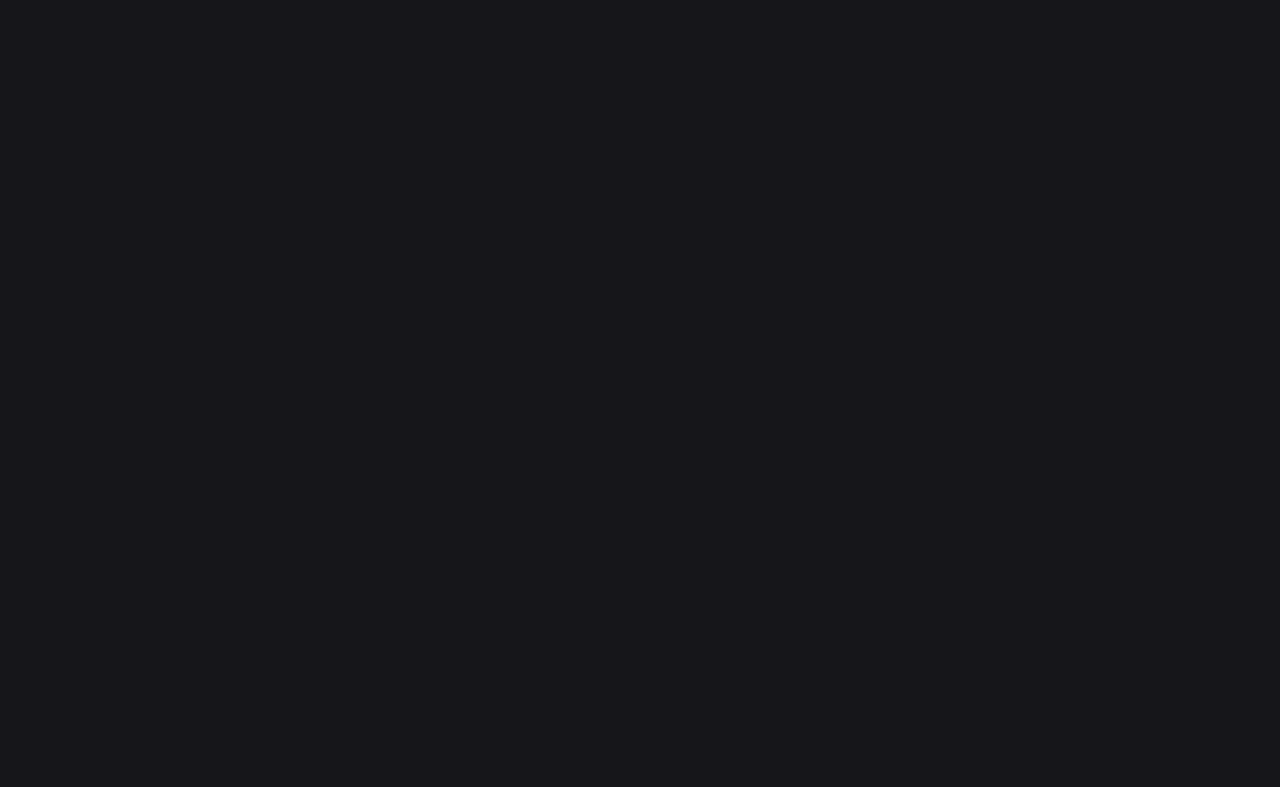
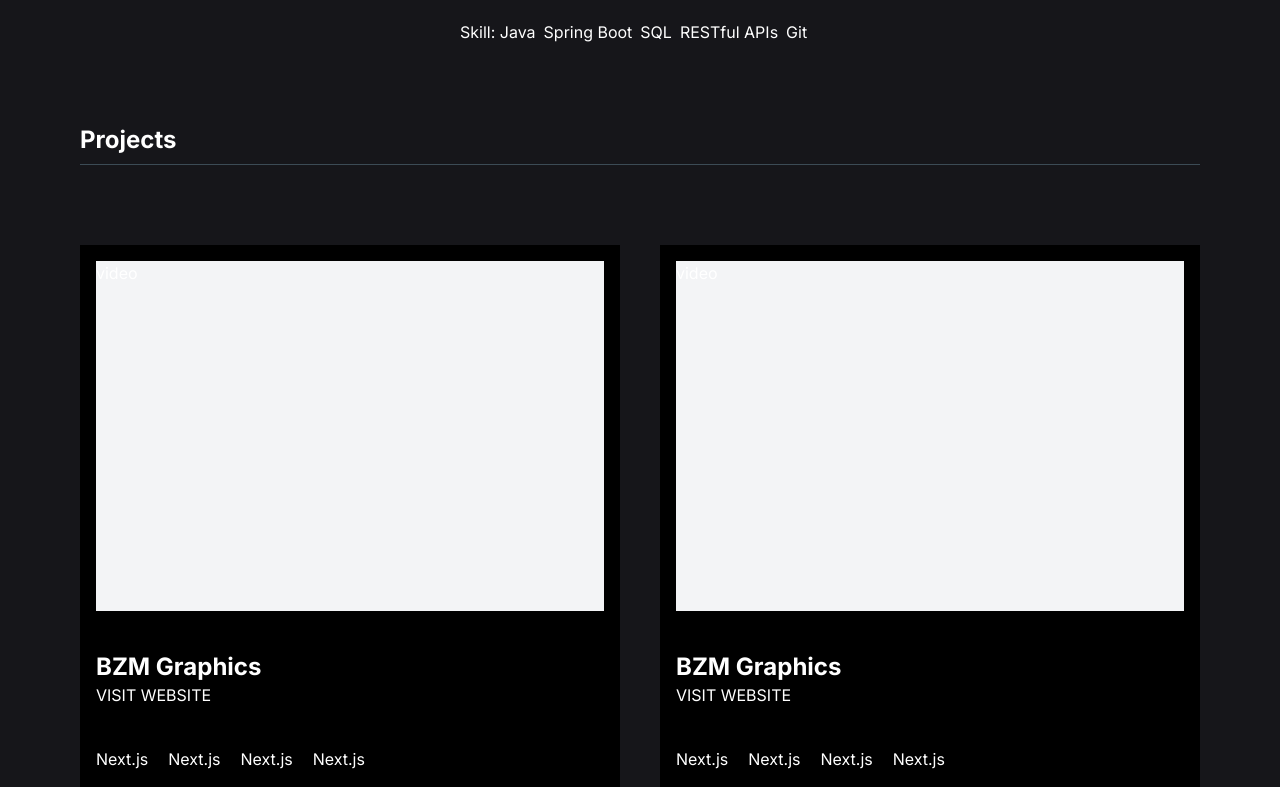
Before and after one commit to MorshedulHoque/Portfolio-Draft, a Next.js app: page / in a window 1280 px wide. Shown: the part 1549-2336 px from the top of the page. Before the commit the page ends 1537 px from the top, so only its background shows below. Built offline with nearby package versions, Linux system fonts and the light colour scheme.

Commit message:
ui: on progress.

```diff
--- a/app/page.js
+++ b/app/page.js
@@ -4,10 +4,10 @@
 
 export default function Home() {
   return (
-    <>
+    <div className="space-y-20">
       <Hero />
       <Experiences />
       <Projects />
-    </>
+    </div>
   );
 }
--- /dev/null
+++ b/components/Project.jsx
@@ -0,0 +1,59 @@
+export default function Project() {
+  return (
+    <div className="space-y-8">
+      <div className="lg:flex justify-between">
+        <div className="space-y-4">
+          <p className="lg:max-w-xl text-center lg:text-start dark:text-white">
+            We bZm Graphics Limited is a full service photo editing and
+            retouching studio offering services to e-commerce, product
+            photographers, model photographers photography agencies, brands,
+            FMCG product photography companies and more.
+          </p>
+
+          <div className="flex gap-5 whitespace-nowrap flex-wrap justify-center lg:justify-start">
+            <span>Next.js</span>
+            <span>Next.js</span>
+            <span>Next.js</span>
+            <span>Next.js</span>
+          </div>
+        </div>
+
+        <div className="flex justify-center lg:justify-start mt-14 lg:mt-0 ">
+          Jan 2024
+        </div>
+      </div>
+
+      <div className="grid grid-cols-1 md:grid-cols-5 gap-4 lg:gap-10 ">
+        <div className="col-span-3 w-full">
+          <video
+            width="100%"
+            height="100%"
+            autoPlay
+            muted
+            loop
+            playsInline
+            // poster={poster}
+          >
+            <source src="/videos/bzm.mp4" type="video/mp4" />
+            Your browser does not support the video.
+          </video>
+        </div>
+        <div className="col-span-3 md:col-span-2 bg-[url('/shape/shape-1.png')] bg-no-repeat bg-right-bottom lg:pt-16 lg:pl-10 p-4 space-y-4">
+          <h3 className="text-base lg:text-4xl font-bold max-w-[270px] dark:text-white">
+            BZM Graphics
+          </h3>
+          <div>
+            <a
+              className="hover:underline flex gap-x-2 items-center transition dark:text-white hover:text-secondary"
+              href={"#"}
+              title="Visit Website"
+              target="_blank"
+            >
+              VISIT WEBSITE
+            </a>
+          </div>
+        </div>
+      </div>
+    </div>
+  );
+}
--- a/components/Projects.jsx
+++ b/components/Projects.jsx
@@ -1,7 +1,62 @@
+import Project from "./Project";
+
 export default function Projects() {
   return (
-    <div className="wrapper space-lg">
-      <h2 className="">Projects</h2>
+    <div className="wrapper space-y-20">
+      <h2 className="text-2xl font-bold text-[#fff] border-b border-[#3C4B55] pb-2">
+        Projects
+      </h2>
+
+      <div className="grid grid-cols-2 gap-10">
+        <div className="bg-black p-4 space-lg">
+          <div className="h-[350px] bg-gray-100">video</div>
+          <div className="space-lg">
+            <div>
+              <h3 className="text-base lg:text-2xl font-bold dark:text-white">
+                BZM Graphics
+              </h3>
+
+              <a
+                className="hover:underline flex gap-x-2 items-center transition dark:text-white hover:text-secondary"
+                href="#"
+                title="Visit Website"
+              >
+                VISIT WEBSITE
+              </a>
+            </div>
+            <div className="flex gap-5 whitespace-nowrap flex-wrap justify-center lg:justify-start">
+              <span>Next.js</span>
+              <span>Next.js</span>
+              <span>Next.js</span>
+              <span>Next.js</span>
+            </div>
+          </div>
+        </div>
+        <div className="bg-black p-4 space-lg">
+          <div className="h-[350px] bg-gray-100">video</div>
+          <div className="space-lg">
+            <div>
+              <h3 className="text-base lg:text-2xl font-bold dark:text-white">
+                BZM Graphics
+              </h3>
+
+              <a
+                className="hover:underline flex gap-x-2 items-center transition dark:text-white hover:text-secondary"
+                href="#"
+                title="Visit Website"
+              >
+                VISIT WEBSITE
+              </a>
+            </div>
+            <div className="flex gap-5 whitespace-nowrap flex-wrap justify-center lg:justify-start">
+              <span>Next.js</span>
+              <span>Next.js</span>
+              <span>Next.js</span>
+              <span>Next.js</span>
+            </div>
+          </div>
+        </div>
+      </div>
     </div>
   );
 }
```
Also changed, not shown: 1 other file (tests, documents, lock files or other folders).
